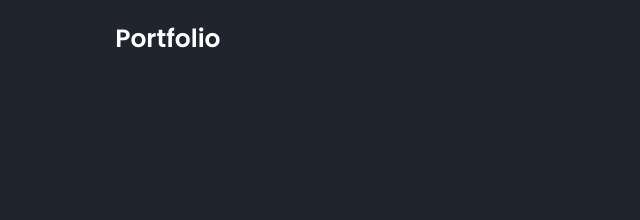
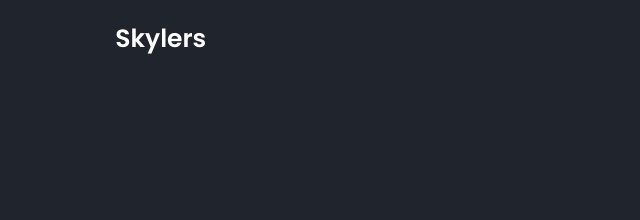
Before and after one commit to kiddabrandon/Bradley, a plain HTML site: page index.html in a window 1280 px wide. Shown: the top 220 px of the page, 0-640 px from the left. Drawn offline with nearby package versions, Linux system fonts and the light colour scheme.

Commit message:
first commit

```diff
--- a/index.html
+++ b/index.html
@@ -18,7 +18,7 @@
 
     <!-- header section -->
     <header class="header">
-        <a href="#" class="logo">Portfolio</a>
+        <a href="#" class="logo">Skylers</a>
 
         <i class='bx bx-menu' id="menu-icon"></i>
 
```
